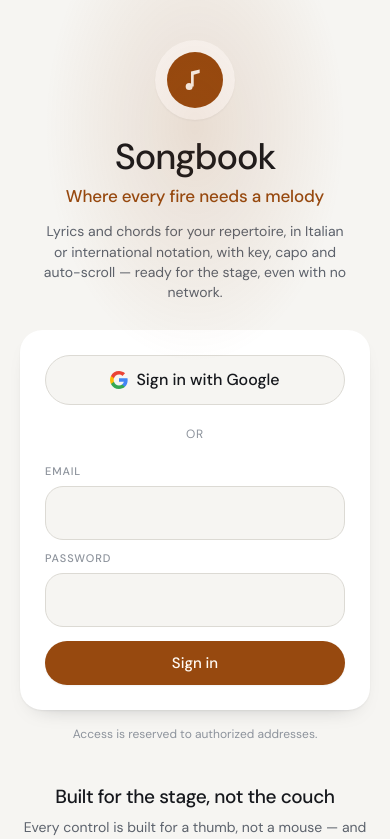
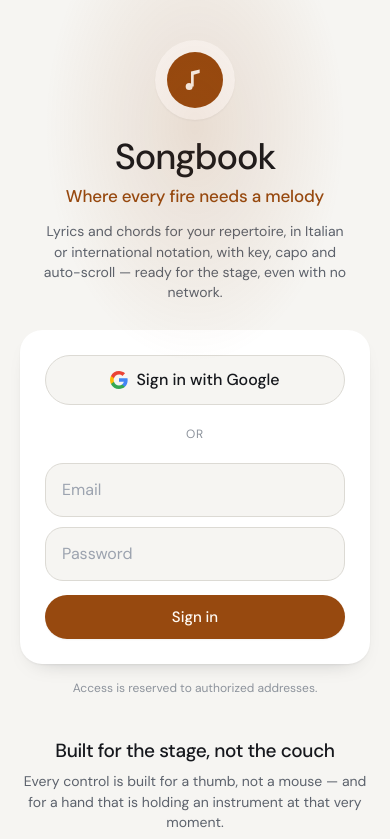
Before and after one commit to sisqo/songbook, a Next.js app: page /login in a window 390 px wide. Shown: the top 839 px of the page. Built offline with nearby package versions, Linux system fonts and the light colour scheme; no server answers.

Commit message:
Login: label email/password dentro al campo, non sopra
Stesso trattamento di search-field: label accessibile ma invisibile,
il testo "Email"/"Password" vive come placeholder dentro l'input.
Nessuna differenza tra mobile e desktop, la classe non cambia per
breakpoint.

```diff
--- a/src/app/login/page.tsx
+++ b/src/app/login/page.tsx
@@ -172,23 +172,25 @@ export default async function LoginPage({ searchParams }: Props) {
             }}
           >
             <label className="block">
-              <span className="field-label">Email</span>
+              <span className="sr-only">Email</span>
               <input
                 type="email"
                 name="email"
                 required
                 autoComplete="email"
+                placeholder="Email"
                 className="form-field"
               />
             </label>
 
             <label className="block">
-              <span className="field-label">Password</span>
+              <span className="sr-only">Password</span>
               <input
                 type="password"
                 name="password"
                 required
                 autoComplete="current-password"
+                placeholder="Password"
                 className="form-field"
               />
             </label>
```
Also changed, not shown: .impeccable/hook.cache.json.
